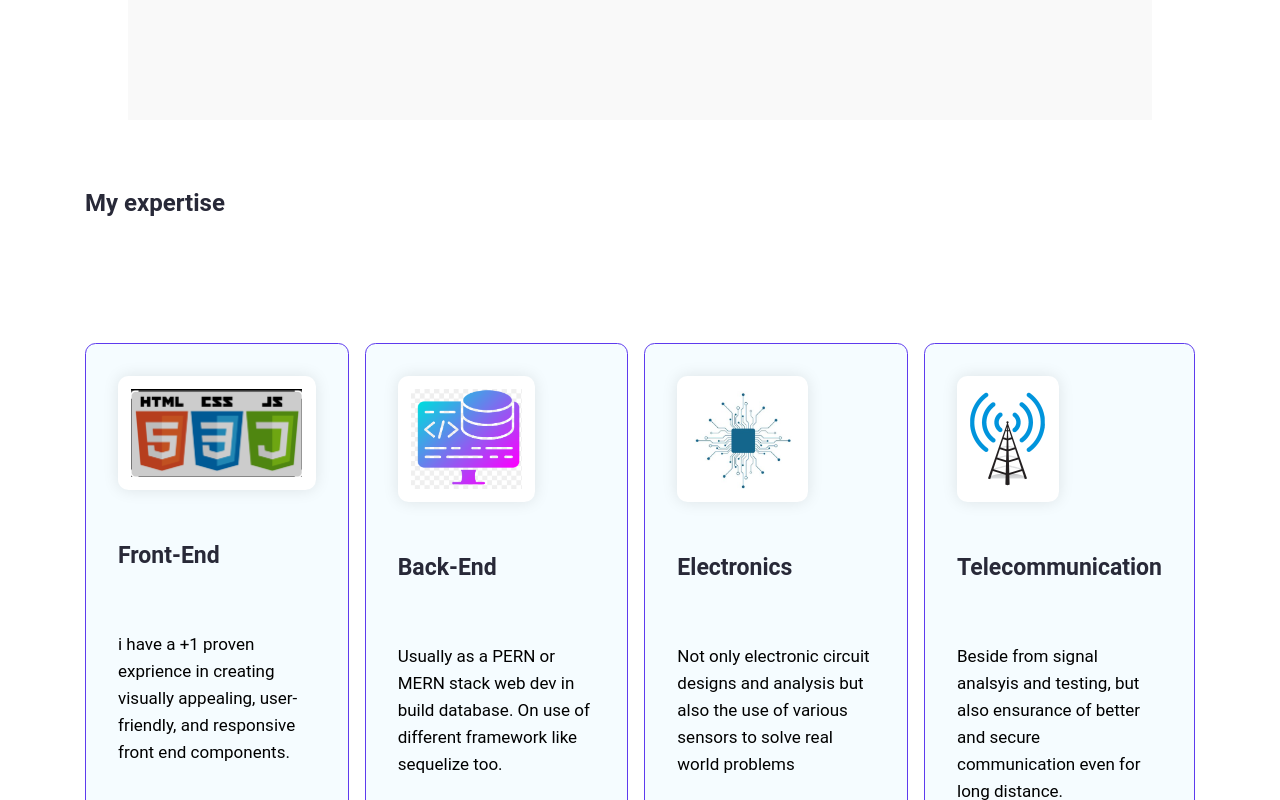
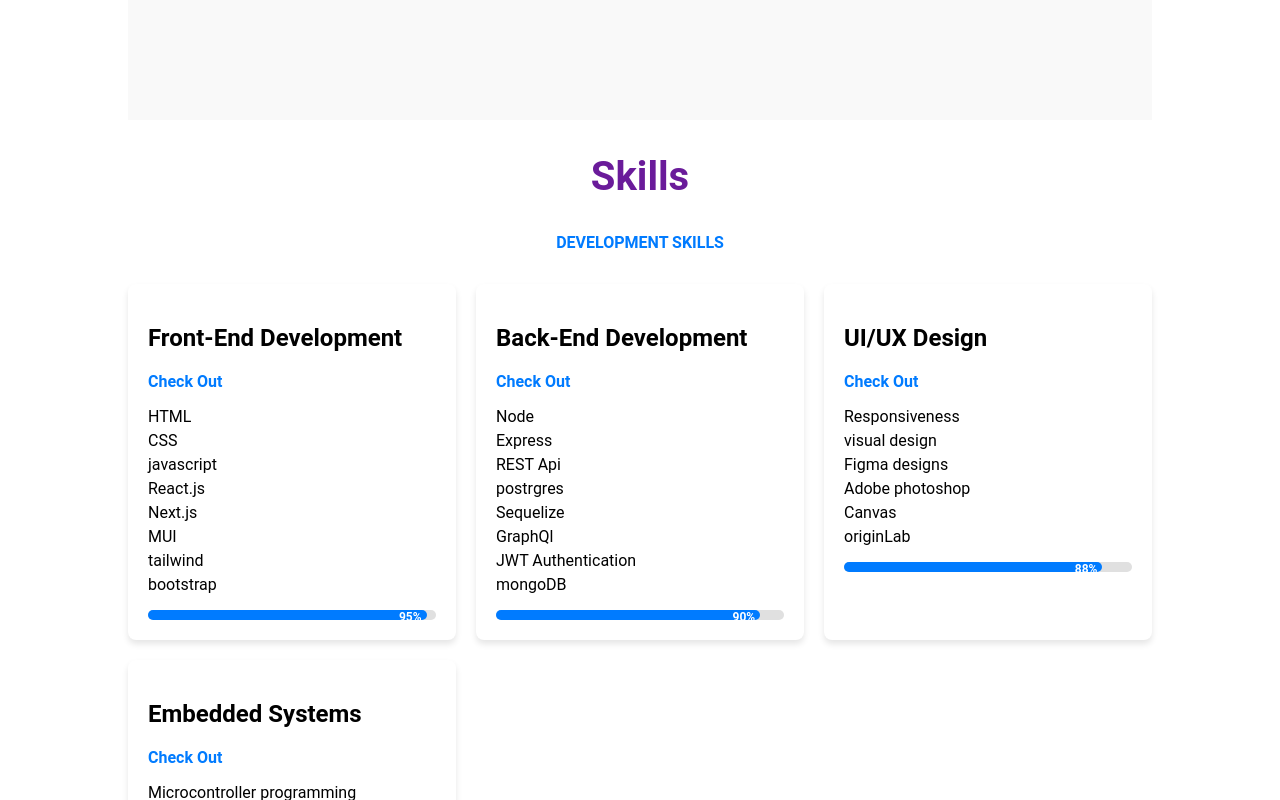
Before and after one commit to NIYIKIZA20/Personal_portifolio, a React (Create React App) app: page / in a window 1280 px wide. Shown: the part 1460-2260 px from the top of the page. Built offline with nearby package versions, Linux system fonts and the light colour scheme.

Commit message:
13th March commit

```diff
--- a/src/App.css
+++ b/src/App.css
@@ -226,7 +226,7 @@ body.dark {
   overflow-x: hidden;
 
 }
-.profile-title {
+.profile-title, .skills-title {
   font-size: 2.5rem;
   color: #6a1b9a;
 }
@@ -291,140 +291,70 @@ body.dark {
   background-color: #0d8bf0;
 }
                                     /* Skills Section Style */
-.skillsSection {
-  display: flex;
-  padding: 0px 85px;
-  flex-direction: column;
-  justify-content: center;
-  align-items: flex-start;
-  gap: 106px;
-
+.skills-container {
+  width: 90%;
+  max-width: 1200px;
+  margin: auto;
+  text-align: center;
 }
-.skillsSectionHeading {
-  color: var(--heading-color);
-  line-height: 77px;
-}
-.skillsSectionContainer {
-  display: grid;
-  justify-content: center;
-  align-items: flex-start;
-  gap: 42.6px;
-  grid-template-columns: repeat(4, 1fr);
-}
-.skillsSectionCard {
-  display: flex;
-  padding: 32px;
-  flex-direction: column;
-  align-items: flex-start;
-  gap: 32px;
-  flex: 1 0 0;
-  border: 1px solid var(--primary);
-  border-radius: 10.6px;
-  background: var(--bg-shade);
-  min-height: 250px;
-}
-.experiencesContainer {
-  display: flex;
-  padding: 40px 85px;
-  justify-content: center;
+.skills-subtitle {
+  color: #007bff;
+  font-weight: bold;
+  margin-bottom: 2rem;
 }
 
-.experiencesSectionDiv {
-  border: 1px  solid var(--primary);
-  border-radius: 15px;
-  padding: 30px 85px;
-  width: 100%;
-
-
-}
-.experiencesSectionDiv:hover {
-  border-bottom: 6px solid var(--darkblue);
+.skills-grid {
+  display: grid;
+  grid-template-columns: repeat(auto-fit, minmax(300px, 1fr));
+  gap: 20px;
 }
 
-.experiencesSection {
-  max-width: 800px;
-  width: 100%;
-  display: flex;
-  flex-wrap: wrap;
-  text-align: initial;
-  gap: 2rem;
-  justify-content: space-around;
-  flex-direction:row;
-
-
+.skill-card {
+  background: #fff;
+  padding: 20px;
+  border-radius: 8px;
+  box-shadow: 0 4px 6px rgba(0, 0, 0, 0.1);
+  text-align: left;
 }
 
-.experienceIconDiv {
-  display: flex;
-  margin:10px 18px;
-  gap: 5px;
-  justify-content: center;
-  align-items: center;
+.credential-link {
+  color: #007bff;
+  text-decoration: none;
+  font-weight: bold;
+  display: block;
+  margin: 10px 0;
 }
 
-.skillsSectionCard:hover {
-  border: 1.5px solid blue;
-  border-bottom: 4px solid var(--primary);
-}
-.skillsSectionCard:hover .skillsSectionCardDescription {
-  color: var(--darkblue);
-}
-.skillsSectionImg {
-  display: flex;
-  padding: 13.3px;
-  justify-content: center;
-  align-items: center;
-  gap: 13.3px;
-  border-radius: 10.6px;
-  background: #fff;
-  box-shadow: 0 0 16px 0 rgba(0, 0, 0, 0.1);
-}
-.skillsSectionImg >img {
-  width: 100%;
-  height: auto;
-  max-height: 100px;
-
-}
-.skillsSectionCardContent {
-  display: flex;
-  flex-direction: column;
-  align-items: flex-start;
-  gap: 32px;
-  align-self: stretch;
-}
-.skillsSectionCardTitle {
-  color: var(--heading-color);
-  font-size: 32px;
-  font-weight: 700;
-  line-height: 45px;
-}
-.skillsSectionCardDescription {
-  color: var(--black);
-  font-size: 21.3px;
-  font-style: normal;
-  font-weight: 400;
-  line-height: 32px;
-}
-.experienceItemDiv {
-  display: flex;
-  height:max-content;
+ul {
+  list-style-type: none;
+  padding: 0;
 }
 
-.skillsContainerCard{
-  display: flex;
-  height: 100%;
+li {
+  margin-bottom: 5px;
 }
-.sectionHeading {
-  color: var(--heading-color);
 
+.progress-bar {
+  width: 100%;
+  background: #e0e0e0;
+  height: 10px;
+  border-radius: 5px;
+  margin-top: 10px;
+  position: relative;
 }
-/* Skills Style Ends */
 
-/* About Us */
-
-/* About Us Ends */
-
-/* My Portfolio Starts */
+.progress {
+  height: 10px;
+  background: #007bff;
+  border-radius: 5px;
+  transition: width 0.5s ease-in-out;
+  text-align: right;
+  padding-right: 5px;
+  font-size: 12px;
+  font-weight: bold;
+  color: white;
+}
+                            /* My Portfolio Starts */
 .portfolioSection {
   display: flex;
   padding: 50px 85px;
@@ -433,18 +363,7 @@ body.dark {
   align-items: flex-start;
   gap: 80px;
 }
-.portfolioContainer-box {
-  display: flex;
-  justify-content: space-between;
-  align-items: center;
-  width: 100%;
-}
-.portfolioContainer {
-  display: flex;
-  flex-direction: column;
-  align-items: flex-start;
-  gap: 21.3px;
-}
+
 .portfolioSectionContainer {
   display: flex;
   align-items: center;
@@ -514,10 +433,6 @@ body.dark {
 }
 .portfolioSectionCard:hover path {
   stroke: #006b6a;
-}
-.portifolioSectionHeading {
-  color: var(--heading-color);
-  padding-top: 35%;
 }
 
 .testimonialDivSection {
@@ -712,27 +627,6 @@ select {
   .textTerms:hover {
     color: var(--github);
   }
-    /*  */
-
-  @media only screen and (max-width: 1600px) {
-    .skillsSectionContainer {
-      gap: 16px;
-    }
-    .skillsSectionCard {
-      gap: 28px;
-    }
-    .skillsSectionCardContent {
-      gap: 20px;
-    }
-    .skillsSectionCardTitle {
-      font-size: 23px;
-      line-height: 30px;
-    }
-    .skillsSectionCardDescription {
-      font-size: 17px;
-      line-height: 27px;
-    }
-  }
 
   @media only screen and (max-width: 1200px) {
     .heroSection {
@@ -745,24 +639,13 @@ select {
     .footerContent {
       text-align: center;
     }
-    .skillsSectionContainer,
     .portfolioSectionContainer,
-    .portfolioContainer-box,
     .footerLinkContainer,
     .footerItems > ul,
     .footerContentContainer {
       display: flex;
       flex-direction: column;
     }
-    .skillsSection,
-    .portfolioContainer,
-    .heroSectionContent {
-      align-items: center;
-    }
-    .portfolioContainer-box {
-      gap: 30px;
-    }
-    .skillsSection,
     .testimonialDivSection,
     .contactSection,
     .footerContainer {
@@ -802,18 +685,30 @@ select {
       justify-content: space-around;
       align-items: center;
     }
-    .portfolioSection, .profile-container {  /* global section margin*/
+    .portfolioSection,          /* global section margin*/
+    .profile-container {
       position: relative;
       margin: 0 10%;
       height: calc(100vh - 60px);
       overflow: hidden;
     }
-    .about-section {
+   .skills-container {
+    width: 80%;
+    margin:auto;
+    text-align: center;
+    position: relative;
+    margin: 0 10%;
+   }
+   .about-section {
       width: 80%;
       text-align: center;
     }
   }
-
+  @media (max-width: 800px) {
+    .skills-grid {
+      grid-template-columns: 1fr;
+    }
+  }
   @media screen and (max-width: 800px) {
 
     .navHumburger {
--- a/src/Page/Home/MySkills.js
+++ b/src/Page/Home/MySkills.js
@@ -1,47 +1,42 @@
-import data from "../../data/index.json";
+import skillsData from "../../data/index.json";
 
 const MySkills = () => {
   return (
-    <>
-    <section className="skillsSection" id="mySkills">
-      <div className="portfolioContainer">
-        <h2 className="sectionHeading portifolioSectionHeading">My expertise</h2>
-      </div>
-      <div className="skillsSectionContainer">
-        {data?.skills?.map((item, index) => (
-            <div className="skillsContainerCard">
-            <div key={index} className="skillsSectionCard">
-              <div className="skillsSectionImg">
-                <img src={item.src} alt="Product Chain" />
-              </div>
-              <div className="skillsSectionCardContent">
-                <h3 className="skillsSectionCardTitle">{item.title}</h3>
-                <p className="skillsSectionCardDescription">{item.description}</p>
+    <section className="skills-container" id="skillsId">
+      <h1 className="skills-title">Skills</h1>
+      <p className="skills-subtitle">DEVELOPMENT SKILLS</p>
+
+      <div className="skills-grid">
+        {skillsData.skillsData.map((skill, index) => (
+          <div key={index} className="skill-card">
+            <h2>{skill.category}</h2>
+            {skill.credential && (
+              <a
+              href={skill.credential}
+              target="_blank"
+              rel="noopener noreferrer"
+              className="credential-link"
+            >
+              Check Out
+            </a>
+            )}
+            <ul>
+              {skill?.skills.map((item, i) => (
+                <li key={i}>{item}</li>
+              ))}
+            </ul>
+            <div className="progress-bar">
+              <div
+                className="progress"
+                style={{ width: `${skill.progress}%` }}
+              >
+                {skill.progress}%
               </div>
             </div>
-            </div>
-
+          </div>
         ))}
       </div>
     </section>
-
-    <section className="experiencesContainer">
-      <div  className="experiencesSectionDiv">
-        <div className="experiencesSection">
-          {data?.frontend?.map((item)=>(
-            <div className="skillsContainerCard">
-            <div key={item.id} className="experienceItemDiv">
-              <div className="experienceIconDiv">
-                <img src='./img/icon.png' className="icon"></img>
-                <p className="experiencesMainParagraph">{item.name}</p>
-              </div>
-            </div>
-            </div>
-          ))}
-        </div>
-     </div>
-    </section>
-  </>
   );
 }
 
--- a/src/Page/Home/Navbar.js
+++ b/src/Page/Home/Navbar.js
@@ -110,10 +110,10 @@ function Navbar() {
               smooth={true}
               offset={-70}
               duration={500}
-              to="mySkills"
+              to="skillsId"
               className="navbarContent"
             >
-              Experiences
+              Skills
             </Link>
           </li>
         </ul>
--- a/src/data/index.json
+++ b/src/data/index.json
@@ -1,28 +1,27 @@
 {
-    "skills": [
+    "skillsData" : [
   {
-        "id": "1",
-        "src": "./img/frontend.png",
-        "title": "Front-End",
-        "description": " i have a +1 proven exprience in creating visually appealing, user-friendly, and responsive front end components."
+    "category": "Front-End Development",
+    "credential": "Andela Certified Front-End Dev",
+    "skills": ["HTML", "CSS", "javascript","React.js", "Next.js", "MUI", "tailwind","bootstrap"],
+    "progress": 95
   },
   {
-        "id": "2",
-        "src": "./img/backend.png",
-        "title": "Back-End",
-        "description": " Usually as a PERN or MERN stack web dev in build database. On use of different framework like sequelize too."
+    "category": "Back-End Development",
+    "credential": "Self taught.",
+    "skills": ["Node", "Express","REST Api","postrgres","Sequelize","GraphQl","JWT Authentication", "mongoDB"],
+    "progress": 90
+  },{
+    "category": "UI/UX Design",
+    "credential": "Andela Certified Front-End Dev",
+    "skills": ["Responsiveness", "visual design","Figma designs","Adobe photoshop", "Canvas" ,"originLab"],
+    "progress": 88
   },
   {
-        "id": "3",
-        "src": "./img/electronics.png",
-        "title": "Electronics",
-        "description": "Not only electronic circuit designs and analysis but also the use of various sensors to solve real world problems"
-      },
-      {
-        "id": "4",
-        "src": "./img/telecommunication.png",
-        "title": "Telecommunication",
-        "description": "Beside from signal analsyis and testing, but also ensurance of better and secure communication even for long distance."
+    "category": "Embedded Systems",
+    "credential": "Self taught.",
+    "skills": ["Microcontroller programming", "PCB designs", "CAD design", "Signal analysis & Simulations","IoT solutions," ,"Python", "C & C++"],
+    "progress": 85
   }
 ],
     "portfolio": [
@@ -30,7 +29,7 @@
         "id": "1",
         "src": "./img/employee.png",
         "title": "Employee Management system",
-        "description": "A PERN stack web app built just to keep business employee inforations in a secure way. You can create update, delete the entire company or  the user(s) inside the company.",
+        "description": "A PERN stack web app built just to keep business employee information in a secure way. You can create update, delete the entire company or  the user(s) inside the company.",
         "github": "https://github.com/NIYIKIZA20/Employee-management",
         "link": "https://niyikiza-ems.onrender.com/"
       },
```
Lines whose indentation alone changed are shown as unchanged.
